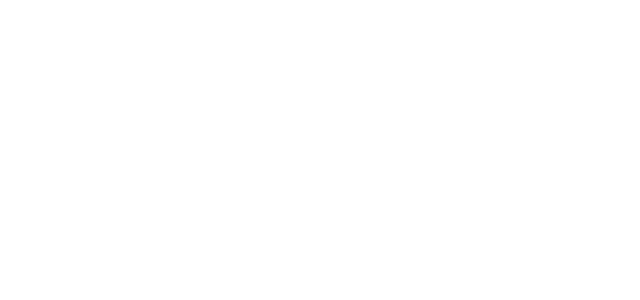
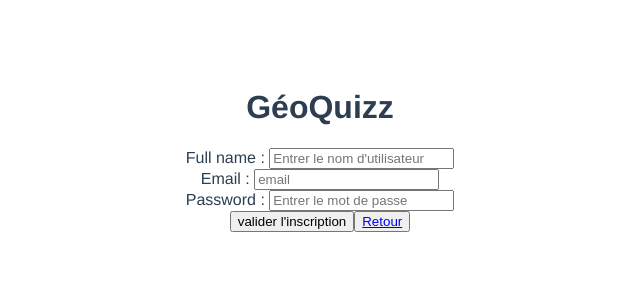
Before and after one commit to jdevuono54/GeoQuizz-Backoffice, a Vue app: page /Inscription in a window 1280 px wide. Shown: the top 300 px of the page, without its empty margins (320-960 px from the left). Built offline with nearby package versions, Linux system fonts and the light colour scheme.

Commit message:
ajout page inscription

```diff
--- a/src/components/HomePage.vue
+++ b/src/components/HomePage.vue
@@ -3,11 +3,12 @@
     <h1>GéoQuizz</h1>
 
         <button >
-          <router-link class="button_is_text"  to='/Connexion' >ConnexionC</router-link>
+          <router-link class="button_is_text"  to='/Connexion' >Connexion</router-link>
         </button>
-        <!--<button >
+      <br>
+        <button >
           <router-link class="button_is_text"  to='/Inscription' >Inscription</router-link>
-        </button>-->
+        </button>
 
   </div>
 </template>
--- /dev/null
+++ b/src/components/InscriptionPage.vue
@@ -0,0 +1,63 @@
+<template>
+
+    <div class="insription">
+        <h1>GéoQuizz</h1>
+        <form @submit.prevent="setMembre">
+            <div>
+                <label >Full name : </label><input type="text" placeholder="Entrer le nom d'utilisateur" v-model="fullname" required/>
+            </div>
+            <div>
+                <label >Email : </label><input type="text" placeholder="email" v-model="email" required/>
+            </div>
+            <div>
+                <label >Password : </label><input type="password" placeholder="Entrer le mot de passe" v-model="password" required/>
+            </div>
+            <div>
+                <input type="submit"  value="valider l'inscription">
+
+            <button >
+                <router-link class="button_is_text"  to='/' >Retour</router-link>
+            </button>
+            </div>
+
+        </form>
+    </div>
+
+
+</template>
+
+<script>
+    export default {
+        name: "InscriptionPage",
+
+        data:function () {
+            return {
+                fullname:'',
+                email:'',
+                password:'',
+
+            }
+
+        },
+
+        /*methods:{
+            setMembre()
+            {
+                let parametre = {
+                    fullname:this.fullname,
+                    password:this.password,
+                    email:this.email
+
+                };
+                axios.post("members",parametre).then((response) =>{
+
+                    this.$router.push('/Connexion');
+                })
+            }
+        }*/
+    }
+</script>
+
+<style scoped>
+
+</style>
--- a/src/router/index.js
+++ b/src/router/index.js
@@ -2,6 +2,7 @@
 import VueRouter from 'vue-router'
 import Home from '../views/Home.vue'
 import Connexion from '../views/Connexion'
+import Inscription from "../views/Inscription";
 
 
 Vue.use(VueRouter)
@@ -17,6 +18,12 @@
     name: 'Connexion',
     component: Connexion
   },
+  {
+    path: '/Inscription',
+    name: 'Inscription',
+    component: Inscription
+  },
+
 
 ]
 
--- /dev/null
+++ b/src/views/Inscription.vue
@@ -0,0 +1,22 @@
+<template>
+    <div>
+        <InscriptionPage></InscriptionPage>
+    </div>
+</template>
+
+<script>
+
+    import InscriptionPage from "../components/InscriptionPage";
+    export default {
+        name: 'Inscription',
+        components: {
+            InscriptionPage,
+
+        },
+    }
+</script>
+
+
+<style>
+
+</style>
```
